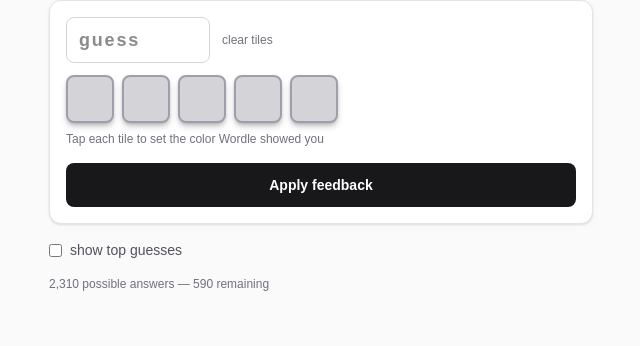
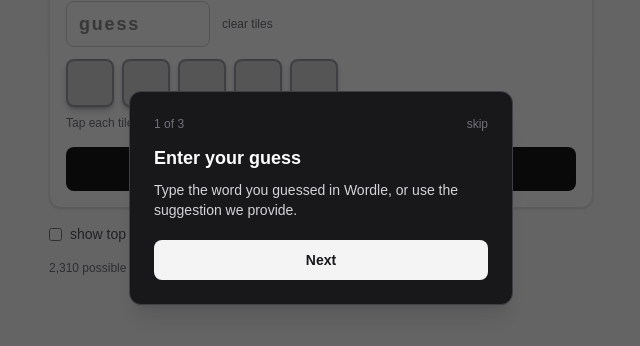
Before and after one commit to travisdittmer/wordle-helper, a Next.js app: page / in a window 1280 px wide. Shown: the part 202-548 px from the top of the page, without its empty margins (319-959 px from the left). Built offline with nearby package versions, Linux system fonts and the light colour scheme.

Commit message:
feat: add first-time onboarding overlay (3-step walkthrough)
Co-Authored-By: Claude Opus 4.6 <noreply@anthropic.com>

```diff
--- /dev/null
+++ b/src/components/OnboardingOverlay.tsx
@@ -0,0 +1,68 @@
+'use client';
+
+import { useState, useEffect } from 'react';
+
+const ONBOARDING_KEY = 'wordle-helper:onboarded';
+
+const STEPS = [
+  {
+    title: 'Enter your guess',
+    body: 'Type the word you guessed in Wordle, or use the suggestion we provide.',
+  },
+  {
+    title: 'Match the colors',
+    body: 'Tap each tile to cycle through gray, yellow, and green \u2014 match what Wordle showed you.',
+  },
+  {
+    title: 'Get your next guess',
+    body: 'Hit Apply and we\u2019ll tell you the best word to try next. Repeat until solved!',
+  },
+];
+
+export function OnboardingOverlay() {
+  const [step, setStep] = useState(0);
+  const [show, setShow] = useState(false);
+
+  useEffect(() => {
+    try {
+      if (!localStorage.getItem(ONBOARDING_KEY)) {
+        setShow(true);
+      }
+    } catch {
+      // localStorage unavailable
+    }
+  }, []);
+
+  function dismiss() {
+    setShow(false);
+    try {
+      localStorage.setItem(ONBOARDING_KEY, '1');
+    } catch {
+      // ignore
+    }
+  }
+
+  if (!show) return null;
+
+  const current = STEPS[step];
+  const isLast = step === STEPS.length - 1;
+
+  return (
+    <div className="fixed inset-0 z-50 flex items-center justify-center bg-black/60 px-6">
+      <div className="w-full max-w-sm rounded-xl border border-zinc-700 bg-zinc-900 p-6 shadow-xl">
+        <div className="flex items-center justify-between">
+          <div className="text-xs text-zinc-500">{step + 1} of {STEPS.length}</div>
+          <button onClick={dismiss} className="text-xs text-zinc-500 hover:text-zinc-300">skip</button>
+        </div>
+        <h3 className="mt-3 text-lg font-semibold text-white">{current.title}</h3>
+        <p className="mt-2 text-sm text-zinc-300">{current.body}</p>
+        <button
+          onClick={() => isLast ? dismiss() : setStep(step + 1)}
+          className="mt-5 w-full rounded-lg bg-zinc-100 py-2.5 text-sm font-semibold text-zinc-900 hover:bg-white"
+        >
+          {isLast ? 'Got it' : 'Next'}
+        </button>
+      </div>
+    </div>
+  );
+}
```
